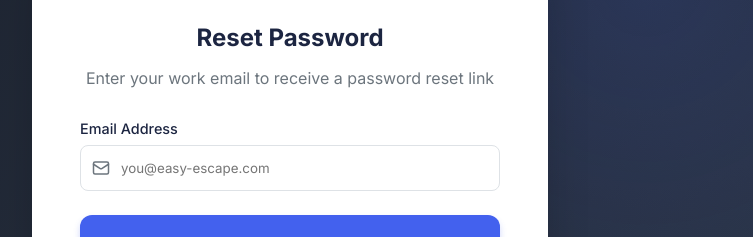
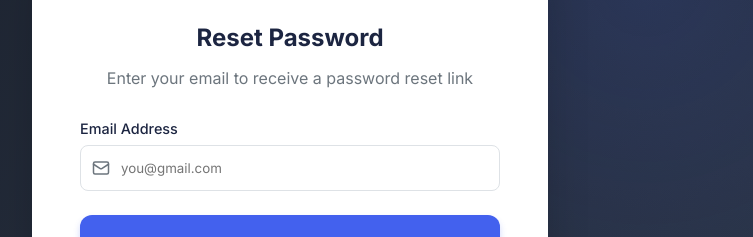
Before and after one commit to adhils04/timesheets, a React (Create React App) app: page /resetpassword in a window 1280 px wide. Shown: the part 270-507 px from the top of the page, without its empty margins (350-1103 px from the left). Built offline with nearby package versions, Linux system fonts and the light colour scheme; no server answers.

Commit message:
Update ResetPassword.js

```diff
--- a/src/pages/ResetPassword.js
+++ b/src/pages/ResetPassword.js
@@ -61,7 +61,7 @@ export const ResetPassword = () => {
                 {!emailSent ? (
                     <>
                         <p style={{ textAlign: 'center', color: 'var(--text-muted)', marginBottom: '2rem' }}>
-                            Enter your work email to receive a password reset link
+                            Enter your email to receive a password reset link
                         </p>
 
                         <form onSubmit={handleEmailSubmit}>
@@ -75,7 +75,7 @@ export const ResetPassword = () => {
                                         value={email}
                                         onChange={(e) => setEmail(e.target.value)}
                                         className="custom-input"
-                                        placeholder="you@easy-escape.com"
+                                        placeholder="you@gmail.com"
                                         style={{ paddingLeft: '2.5rem' }}
                                     />
                                 </div>
@@ -104,6 +104,7 @@ export const ResetPassword = () => {
                             <div>
                                 <h3 style={{ margin: '0 0 0.5rem 0' }}>Email Sent!</h3>
                                 <p style={{ margin: 0 }}>Check your inbox for a link to reset your password.</p>
+                                <p style={{ margin: 0 }}>⚠️Check the spam folder also.⚠️</p>
                             </div>
                         </div>
                         <p style={{ color: 'var(--text-muted)', fontSize: '0.9rem' }}>
```
